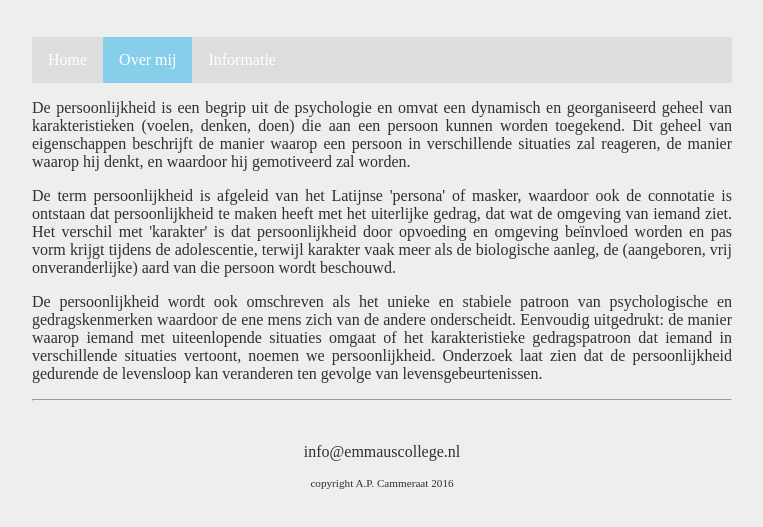
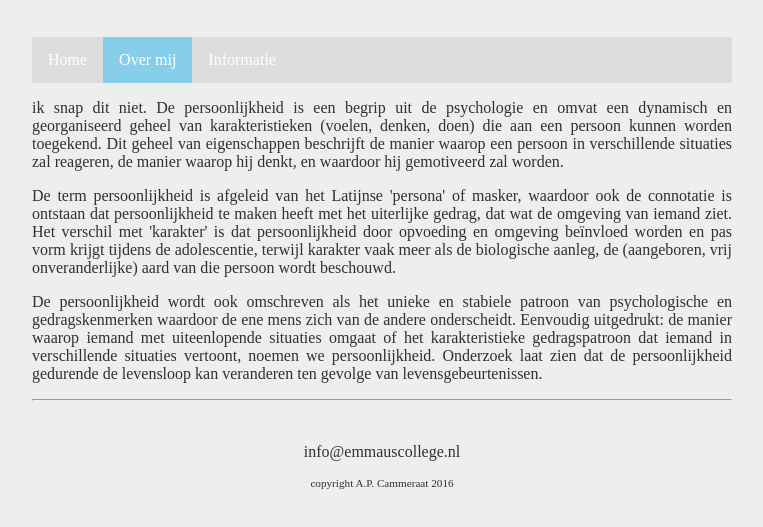
Before and after one commit to emmaus-4h/website-4hin2-Willemijn, a plain HTML site: page overmij.html in a window 1280 px wide. Shown: the part 61-588 px from the top of the page, without its empty margins (258-1021 px from the left). Drawn offline with Linux system fonts and the light colour scheme.

Commit message:
iets anders

```diff
--- a/overmij.html
+++ b/overmij.html
@@ -25,7 +25,7 @@
 
 
             <article>
-                <p>De persoonlijkheid is een begrip uit de psychologie en omvat een dynamisch en georganiseerd geheel van karakteristieken (voelen, denken, doen) die aan een persoon kunnen worden toegekend. Dit geheel van eigenschappen beschrijft de manier waarop een persoon in verschillende situaties zal reageren, de manier waarop hij denkt, en waardoor hij gemotiveerd zal worden.</p>
+                <p>ik snap dit niet. De persoonlijkheid is een begrip uit de psychologie en omvat een dynamisch en georganiseerd geheel van karakteristieken (voelen, denken, doen) die aan een persoon kunnen worden toegekend. Dit geheel van eigenschappen beschrijft de manier waarop een persoon in verschillende situaties zal reageren, de manier waarop hij denkt, en waardoor hij gemotiveerd zal worden.</p>
                 <p>De term persoonlijkheid is afgeleid van het Latijnse 'persona' of masker, waardoor ook de connotatie is ontstaan dat persoonlijkheid te maken heeft met het uiterlijke gedrag, dat wat de omgeving van iemand ziet. Het verschil met 'karakter' is dat persoonlijkheid door opvoeding en omgeving beïnvloed worden en pas vorm krijgt tijdens de adolescentie, terwijl karakter vaak meer als de biologische aanleg, de (aangeboren, vrij onveranderlijke) aard van die persoon wordt beschouwd.</p>
                 <p>De persoonlijkheid wordt ook omschreven als het unieke en stabiele patroon van psychologische en gedragskenmerken waardoor de ene mens zich van de andere onderscheidt. Eenvoudig uitgedrukt: de manier waarop iemand met uiteenlopende situaties omgaat of het karakteristieke gedragspatroon dat iemand in verschillende situaties vertoont, noemen we persoonlijkheid. Onderzoek laat zien dat de persoonlijkheid gedurende de levensloop kan veranderen ten gevolge van levensgebeurtenissen.</p>
             </article>
```
